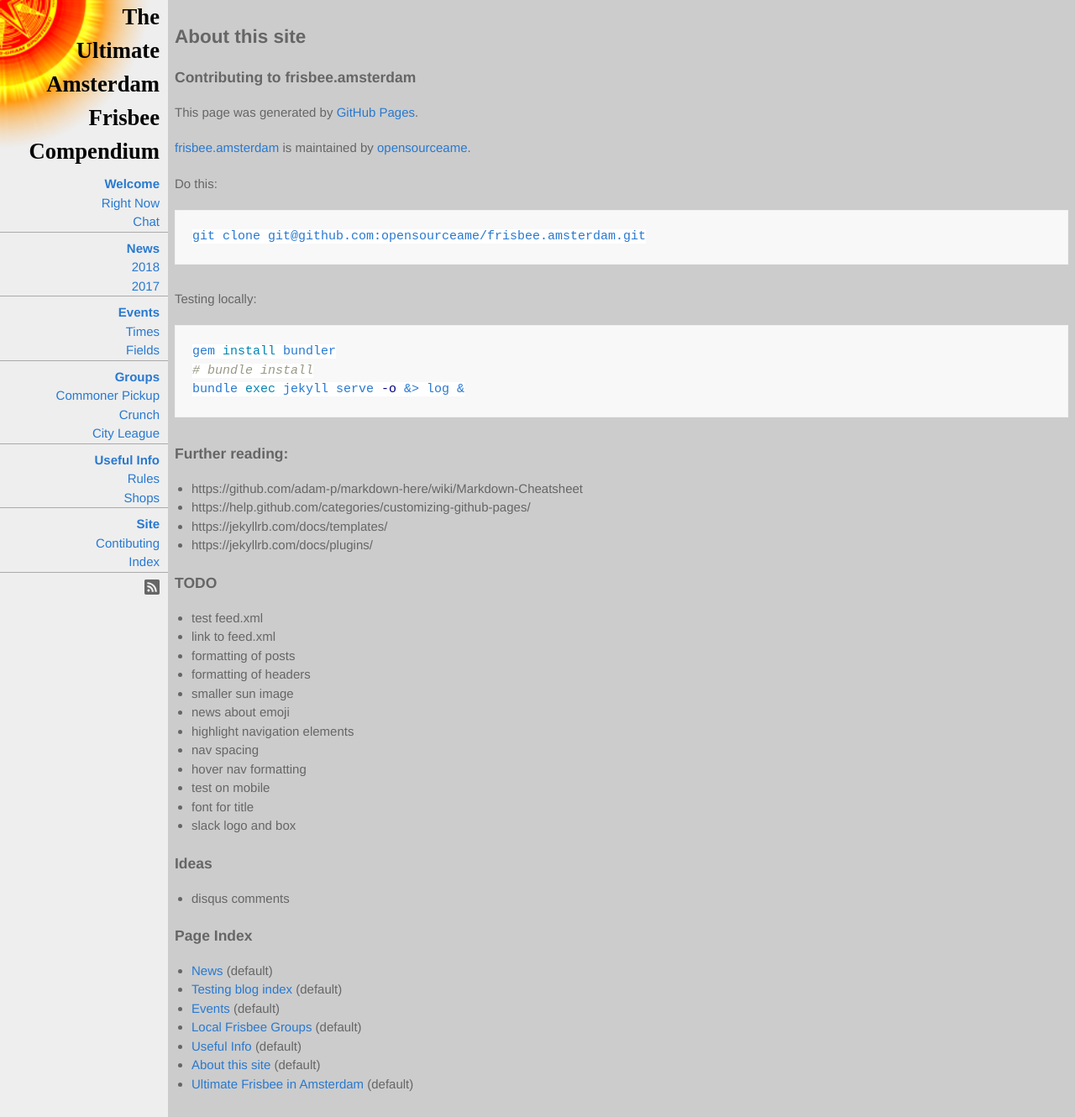
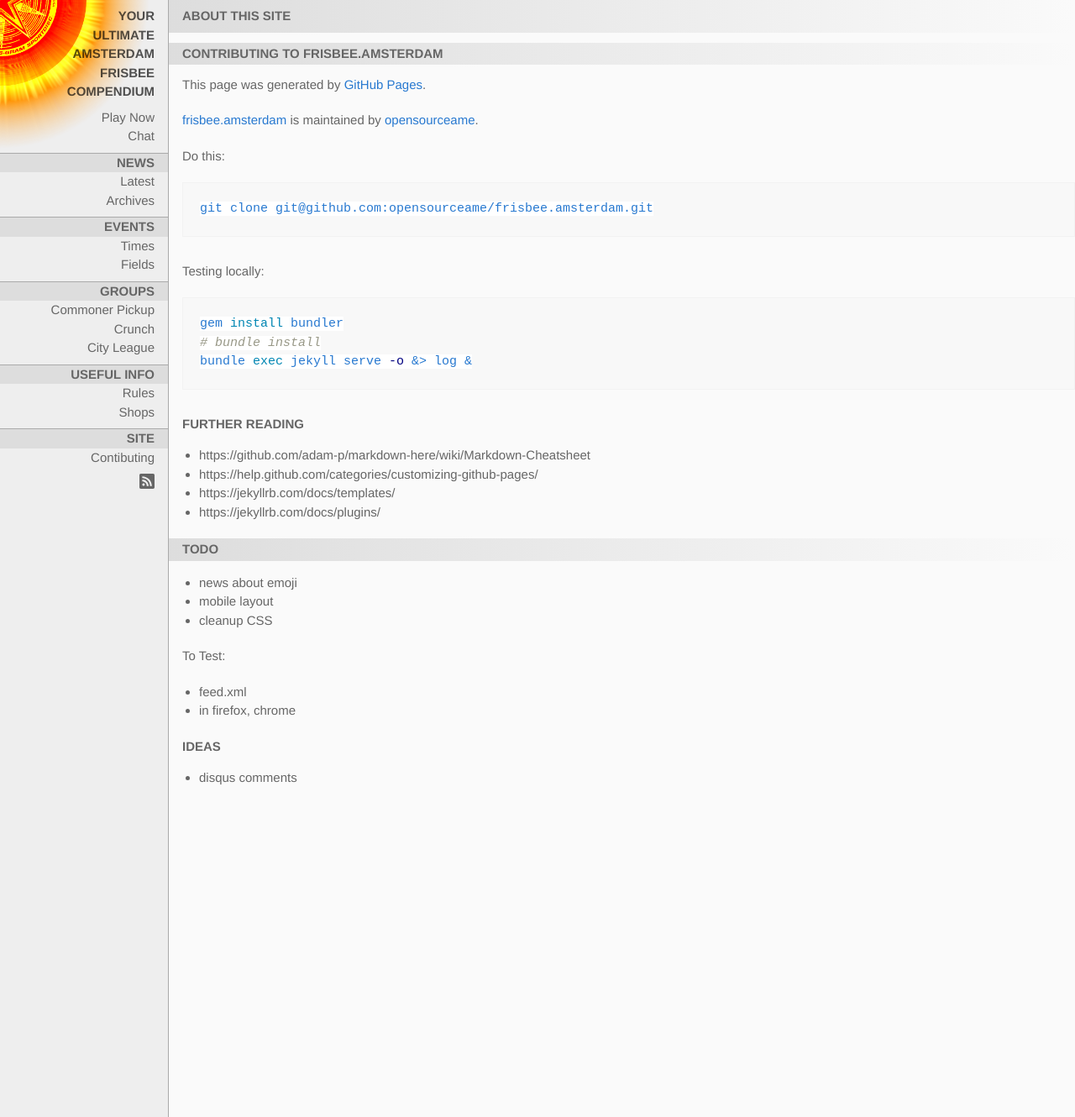
Before and after one commit to opensourceame/frisbee.amsterdam, a Jekyll site: the page built from site.md, in a window 1280 px wide and 1330 px high. Shown: the whole window at 84% size. Built offline with Jekyll 4.4.1, drawn with Linux system fonts in a browser that asks for light colours; our own code applies the rules of GitHub Pages for plain Markdown files.

Commit message:
detail work

````diff
--- a/_layouts/default.html
+++ b/_layouts/default.html
@@ -1,41 +1,32 @@
 <!DOCTYPE html>
-<html lang="{{ site.lang | default: "en-US" }}">
+<html lang="en">
   <head>
     <meta charset='utf-8'>
     <meta http-equiv="X-UA-Compatible" content="chrome=1">
     <meta name="viewport" content="width=device-width, initial-scale=1, maximum-scale=1">
-    <link href='https://fonts.googleapis.com/css?family=Architects+Daughter' rel='stylesheet' type='text/css'>
     <link rel="stylesheet" href="{{ '/assets/css/style.css?v=' | append: site.github.build_revision | relative_url }}" media="screen" type="text/css">
     <link rel="stylesheet" href="{{ '/assets/css/print.css' | relative_url }}" media="print" type="text/css">
-
-    <!--[if lt IE 9]>
-    <script src="//html5shiv.googlecode.com/svn/trunk/html5.js"></script>
-    <![endif]-->
-    <title>{{ site.title }} {{ page.title }}</title>
+    <title>{{ page.title }} - Frisbee Amsterdam</title>
 {% seo %}
   </head>
 
   <body>
     <nav>
       <header>
-        <div id='logo'>
-          <img src="/images/sundisc.png">
-        </div>
-        <h1>The Ultimate Amsterdam Frisbee Compendium</h1>
+        <h1>Your Ultimate Amsterdam Frisbee Compendium</h1>
       </header>
       <ul>
         <li>
-          <a href='/'>Welcome</a>
           <ul>
-            <li><a href='/#right-now'>Right Now</a></li>
+            <li><a href='/#right-now'>Play Now</a></li>
             <li><a href='/#chat'>Chat</a></li>
           </ul>
         </li>
         <li>
           <a href='/news'>News</a>
           <ul>
-            <li><a href='/news'>2018</a></li>
-            <li><a href='/news'>2017</a></li>
+            <li><a href='/news'>Latest</a></li>
+            <li><a href='/news'>Archives</a></li>
           </ul>
         </li>
         <li>
@@ -64,7 +55,6 @@
           <a href='/site'>Site</a>
           <ul>
             <li><a href='/site#contrib'>Contibuting</a></li>
-            <li><a href='/site#index'>Index</a></li>
           </ul>
         </li>
       </ul>
--- a/assets/css/style.scss
+++ b/assets/css/style.scss
@@ -5,18 +5,22 @@
 @import "normalize";
 @import "rouge-github";
 
+$gutter: 16px;
+$vertgap: 8px;
+$border: 1px;
+
 html {
     height: 100%;
     width: 100%;
+    font-family: "Helvetica Neue", Helvetica, Arial, serif;
 }
 
 body {
     display: grid;
     grid-template-columns: 200px auto;
     grid-template-rows: auto;
-    grid-gap: 0;
-    background: #CCC;
-    // align-content: end;
+    grid-gap: $border;
+    background: #AAA;
     height: 100%;
 }
 
@@ -27,14 +31,12 @@ nav {
     z-index: 0;
     text-align: right;
 
-    background: #EEE;
-
-    ul {
-        margin: 0; padding: 0;
+    background: url("/assets/sundisc.png") no-repeat #EEE;
+    background-size: 200px;
 
     ul {
         margin: 0;
-        }
+        padding: 0;
     }
 
     li {
@@ -43,56 +45,86 @@ nav {
         list-style-type: none;
     }
 
+    a:link, a:visited {
+        color: inherit;
+    }
+
     > ul {
         > li {
            > a {
+                border-top: solid $border #AAA;
                 font-weight: bold;
+                display: block;
+                background: #DDD;
+                // margin-top: 0
+                margin-right: -$gutter;
+                margin-left: -$gutter;
+                padding-right: $gutter;
+                text-transform: uppercase;
             }
 
-            margin: 8px 0 8px 0;
-            padding: 0 10px 0 8px;
-            border-bottom: solid 1px #AAA;
+            margin: $vertgap 0 $vertgap 0;
+            padding: 0 $gutter 0 0;
         }
     }
 
     h1 {
         font-size: 20pt;
         text-align: right;
-        margin: 0 0 0 0;
+        margin: $vertgap 0 0 0;
         padding: 0;
-        font-family: "Times New Roman";
+        font-family: inherit;
         word-spacing: 100px;
-        color: #050505;
+        color: #000000AA;
+        text-transform: uppercase;
+        font-size: inherit;
     }
 
     header {
-        padding-right: 10px
+        padding-right: $gutter
     }
 
-    #logo {
-        position: fixed;
-        left: -200px;
-        top: -200px;
-        height: 400px;
-        width: 400px;
-        z-index: -1;
-
-        img {
-            width: 100%;
-        }
-    }
 
     .icons {
-        padding-right: 10px;
+        padding-right: $gutter;
 
         a:link { color: inherit; }
     }
 }
 
 main {
-    grid-column: 2;
-    grid-row: 1;
-    margin: 8px;
+    //grid-column: 2;
+    //grid-row: 1;
+    padding-left: $gutter;
+    //margin-left: 1px;
+    background: #FAFAFA;
+
+    > *:first-child {
+        margin-top: 0 !important;
+        border-top: 0 !important;
+    }
+
+    h1, h2, h3 {
+        text-transform: uppercase;
+        font-size: inherit;
+        margin-left: -$gutter;
+        padding-left: $gutter;
+    }
+
+    h1 {
+        background: linear-gradient(to right, #DDDDDD, #DDDDDD00);
+        padding-top: 8px;
+        padding-bottom: 8px;
+    }
+
+    h2 {
+        background: linear-gradient(to right, #DDDDDD, #DDDDDD00);
+        padding-top: 2px;
+        padding-bottom: 2px;
+        border-width: $border 0 0 0;
+        border-image: linear-gradient(to right, #AAAAAA, #AAAAAA00);
+        border-image-slice: 1;
+    }
 }
 
 section {
@@ -107,3 +139,32 @@ section {
     stroke: currentColor;
     fill: currentColor;
 }
+
+.postmeta {
+    float: right;
+    margin-right: $gutter;
+    font-weight: normal;
+}
+
+.box {
+    margin-left: 40px;
+    padding: 8px 8px 8px 60px;
+    max-width: 400px;
+    background: white;
+    border-left: #CC3333 solid 4px;
+    overflow: auto;
+    display: block;
+    line-height: 40px;
+    color: inherit;
+    font-weight: bold;
+
+    &:hover {
+        background: #FCFCFF;
+    }
+
+    .left {
+        float: left;
+        height: 40px;
+        margin-left: -60px;
+    }
+}
--- a/site.md
+++ b/site.md
@@ -1,7 +1,8 @@
 
-## About this site
+About this site
+===============
 
-### Contributing to frisbee.amsterdam
+## Contributing to frisbee.amsterdam
 
 <p>This page was generated by <a href="https://pages.github.com">GitHub Pages</a>.</p>
 
@@ -19,32 +20,24 @@ gem install bundler
 bundle exec jekyll serve -o &> log &
 ```
 
-### Further reading:
+### Further reading
 
 - https://github.com/adam-p/markdown-here/wiki/Markdown-Cheatsheet
 - https://help.github.com/categories/customizing-github-pages/
 - https://jekyllrb.com/docs/templates/
 - https://jekyllrb.com/docs/plugins/
 
-### TODO
+## TODO
 
-- test feed.xml
-- link to feed.xml
-- formatting of posts
-- formatting of headers
-- smaller sun image
 - news about emoji
-- highlight navigation elements
-- nav spacing
-- hover nav formatting
-- test on mobile
-- font for title
-- slack logo and box
+- mobile layout
+- cleanup CSS
+
+To Test:
+
+- feed.xml
+- in firefox, chrome
 
 ### Ideas
 
 - disqus comments
-
-### Page Index
-
-{% include page-index.html %}
````
Also changed, not shown: README.md (+8 -4 lines), _junk/old.css (added, +13 -0 lines), _junk/old.md (added, +4 -0 lines), _layouts/post.html (added, +9 -0 lines), _layouts/test.html (deleted, +0 -11 lines), _posts/2017-01-09-test-template.md (+4 -3 lines), groups.md (+4 -4 lines), news.html (+5 -5 lines), _junk/page-index.html (renamed from _includes/page-index.html), assets/funsterdam.png (added), assets/sundisc.png (added), sources/81n8hloKmzL._SL1500_.jpg (added), sources/frisbee-layout-white.fw.png (added), sources/sundisc.png (renamed from images/sundisc.png), 1 other file. Lines whose indentation alone changed are shown as unchanged.
